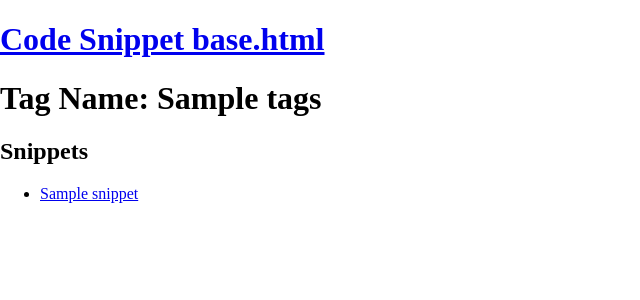
After one commit to momentum-team-1/django-from-scratch-Aaron-1453, a Django app: template templates/code_snippet/tag_detail.html in a window 1280 px wide. The commit adds this page. Shown: the top 300 px of the page, without its empty margins (0-640 px from the left). Run offline with Django 3.2, Linux system fonts and the light colour scheme; the template is opened without the code that fills it: most values are stand-ins (such as "Sample title", 1, 10 or a date in 2020).

Commit message:
tags actually working

```diff
--- a/Jango/urls.py
+++ b/Jango/urls.py
@@ -29,7 +29,6 @@ urlpatterns = [
     path('code_snippet/add_new_snippet', code_snippet_views.add_new_snippet, name="add_new_snippet"),
     path('snippets/<int:snippet_pk>/edit_snippet/', code_snippet_views.edit_snippet, name='edit_snippet'),
     path('snippets/<int:snippet_pk>/delete_snippet/', code_snippet_views.delete_snippet, name='delete_snippet'),
-
 ]
 
 if settings.DEBUG:
--- /dev/null
+++ b/templates/code_snippet/tag_detail.html
@@ -0,0 +1,15 @@
+{% extends "base.html" %}
+
+{% block content %}
+
+<h1>Tag Name: {{ tags }}</h1>
+
+<h2>Snippets</h2>
+
+<ul>
+    {% for tag in tags.all %}
+        <li><a href="{% url 'snippet_detail' snippet_pk=snippet.pk %}">{{ snippet.title }}</a></li>
+    {% endfor %}
+</ul>
+
+{% endblock %}
```
Also changed, not shown: templates/code_snippet/snippet_detail.html (+7 -0 lines), code_snippet/views.py (line endings or trailing spaces).
